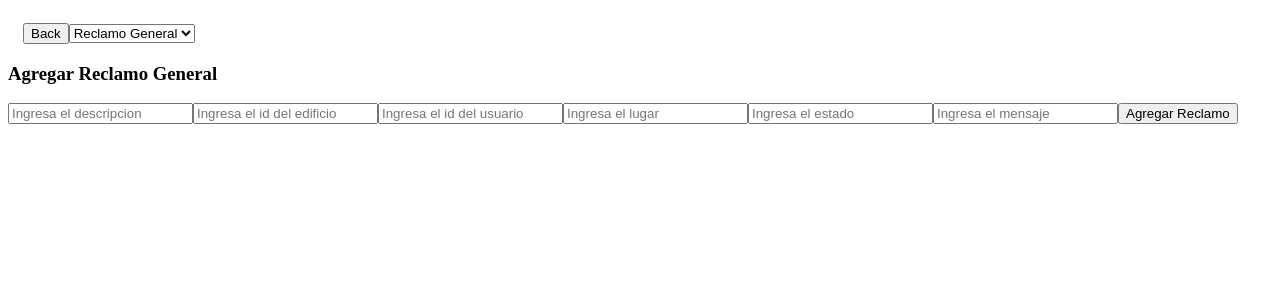
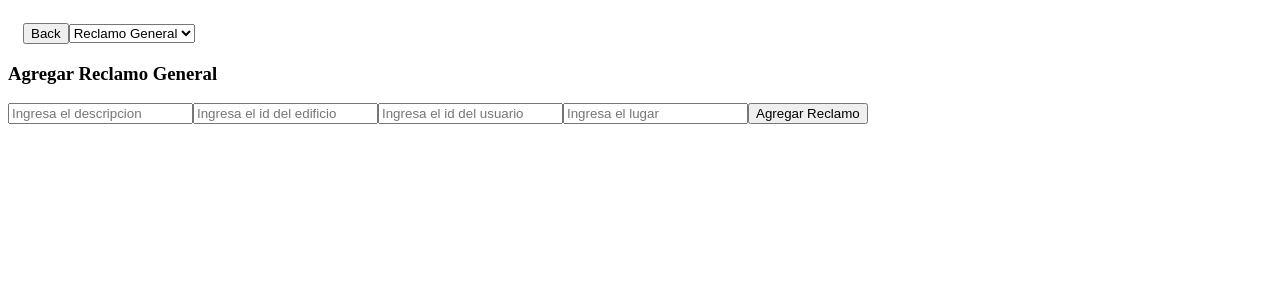
Before and after one commit to clausger/Front-Apis, a React (Vite) app: page /reclamos/add_reclamo in a window 1280 px wide. Shown: the top 300 px of the page. Built offline with nearby package versions, Linux system fonts and the light colour scheme.

Commit message:
FIX (actualizarReclamos) agregamos los campos para cambiar el estado

```diff
--- a/src/Componentes/reclamos/AgregarReclamo/AgregarReclamoGeneral.jsx
+++ b/src/Componentes/reclamos/AgregarReclamo/AgregarReclamoGeneral.jsx
@@ -7,8 +7,8 @@ export const AgregarReclamoGeneral = () => {
     const [idEdificio, setIdEdificio] = useState('');
     const [idUsuario, setIdUsuario] = useState('');
     const [lugar, setLugar] = useState('');
-    const [estado, setEstado] = useState('');
-    const [mensaje, setMensaje] = useState('');
+    const estado = 'Nuevo'
+    const mensaje = ''
 
     const navigate = useNavigate();
 
@@ -20,8 +20,6 @@ export const AgregarReclamoGeneral = () => {
         setIdEdificio('');
         setIdUsuario('');
         setLugar('');
-        setEstado('');
-        setMensaje('');
 
         const settings = {
           method: "POST",
@@ -57,12 +55,7 @@ export const AgregarReclamoGeneral = () => {
             <input type="text" placeholder="Ingresa el id del edificio" value={idEdificio} onChange={(e) => setIdEdificio(e.target.value)}/>
             <input type="text" placeholder="Ingresa el id del usuario" value={idUsuario} onChange={(e) => setIdUsuario(e.target.value)}/>
             <input type="text" placeholder="Ingresa el lugar"  value={lugar} onChange={(e) => setLugar(e.target.value)}/>
-            <input type="text" placeholder="Ingresa el estado"  value={estado} onChange={(e) => setEstado(e.target.value)}/>
-            <input type="text" placeholder="Ingresa el mensaje"  value={mensaje} onChange={(e) => setMensaje(e.target.value)}/>
-
-
             <button type="submit">Agregar Reclamo</button>
-
         </form>
 
 
--- a/src/Componentes/reclamos/AgregarReclamo/AgregarReclamoUnidad.jsx
+++ b/src/Componentes/reclamos/AgregarReclamo/AgregarReclamoUnidad.jsx
@@ -7,8 +7,8 @@ export const AgregarReclamoUnidad = () => {
     const [idEdificio, setIdEdificio] = useState('');
     const [idUsuario, setIdUsuario] = useState('');
     const [idUnidad, setUnidad] = useState('');
-    const [estado, setEstado] = useState('');
-    const [mensaje, setMensaje] = useState('');
+    const estado = 'Nuevo'
+    const mensaje = ''
 
     const handleSubmit = async (e) => {
       e.preventDefault();
@@ -18,8 +18,6 @@ export const AgregarReclamoUnidad = () => {
       setIdEdificio('');
       setIdUsuario('');
       setUnidad('');
-      setEstado('');
-      setMensaje('');
 
       const settings = {
         method: "POST",
@@ -54,8 +52,6 @@ export const AgregarReclamoUnidad = () => {
           <input type="text" placeholder="Ingresa el id del edificio" value={idEdificio} onChange={(e) => setIdEdificio(e.target.value)}/>
           <input type="text" placeholder="Ingresa el id del usuario" value={idUsuario} onChange={(e) => setIdUsuario(e.target.value)}/>
           <input type="text" placeholder="Ingresa el id de unidad"  value={idUnidad} onChange={(e) => setUnidad(e.target.value)}/>
-          <input type="text" placeholder="Ingresa el estado"  value={estado} onChange={(e) => setEstado(e.target.value)}/>
-          <input type="text" placeholder="Ingresa el mensaje"  value={mensaje} onChange={(e) => setMensaje(e.target.value)}/>
 
           <button type="submit">Agregar Reclamo</button>
         </form>
--- a/src/Componentes/reclamos/VerReclamos.jsx
+++ b/src/Componentes/reclamos/VerReclamos.jsx
@@ -121,9 +121,6 @@ export const VerReclamos = () => {
 
     const handleChange = (e) =>{
         setOption(e)
-
-
-
     }
 
     return (
--- a/src/Componentes/reclamos/actualizarReclamo/actualizarReclamoGeneral.jsx
+++ b/src/Componentes/reclamos/actualizarReclamo/actualizarReclamoGeneral.jsx
@@ -51,13 +51,14 @@ export const ActualizarReclamosGeneral = () => {
     };
 
     const buscarFecha = (fecha) =>{
+        if(fecha === null || fecha === 0){
+            return null
+        }
+
         const date = new Date(fecha) // LE AGREGO UN DIA PORQ SE GUARDA UN DIAS MENOS EN EL BACKEND
 
         return date.toLocaleDateString();
     }
-
-
-
 
     return (
         <div>
@@ -76,7 +77,15 @@ export const ActualizarReclamosGeneral = () => {
             <form onSubmit={handleSubmit}>
                 <div>
                     <>Estado:  </>
-                    <input type="text" placeholder="Ingresa el estado"  value={estado} onChange={(e) => setEstado(e.target.value)}/>
+                    {/* <input type="text" placeholder="Ingresa el estado"  value={estado} onChange={(e) => setEstado(e.target.value)}/> */}
+                    <select onChange={(e) => setEstado(e.target.value)}>
+                        <option value="Nuevo">Nuevo</option>
+                        <option value="Abierto">Abierto</option>
+                        <option value="En Proceso">En Proceso</option>
+                        <option value="Desestimado">Desestimado</option>
+                        <option value="Anulado">Anulado</option>
+                        <option value="Terminado">Terminado</option>
+                    </select>
                 </div>
                 <div>
                     <>Mensaje: </>
--- a/src/Componentes/reclamos/actualizarReclamo/actualizarReclamoUnidad.jsx
+++ b/src/Componentes/reclamos/actualizarReclamo/actualizarReclamoUnidad.jsx
@@ -50,6 +50,10 @@ export const ActualizarReclamosUnidad = () => {
     };
 
     const buscarFecha = (fecha) =>{
+        if(fecha === null || fecha === 0){
+            return null
+        }
+
         const date = new Date(fecha) // LE AGREGO UN DIA PORQ SE GUARDA UN DIAS MENOS EN EL BACKEND
 
         return date.toLocaleDateString();
@@ -71,7 +75,14 @@ export const ActualizarReclamosUnidad = () => {
             <form onSubmit={handleSubmit}>
                 <div>
                     <>Estado:  </>
-                    <input type="text" placeholder="Ingresa el estado"  value={estado} onChange={(e) => setEstado(e.target.value)}/>
+                    <select onChange={(e) => setEstado(e.target.value)}>
+                        <option value="Nuevo">Nuevo</option>
+                        <option value="Abierto">Abierto</option>
+                        <option value="En Proceso">En Proceso</option>
+                        <option value="Desestimado">Desestimado</option>
+                        <option value="Anulado">Anulado</option>
+                        <option value="Terminado">Terminado</option>
+                    </select>
                 </div>
                 <div>
                     <>Mensaje: </>
```
Lines whose indentation alone changed are shown as unchanged.
